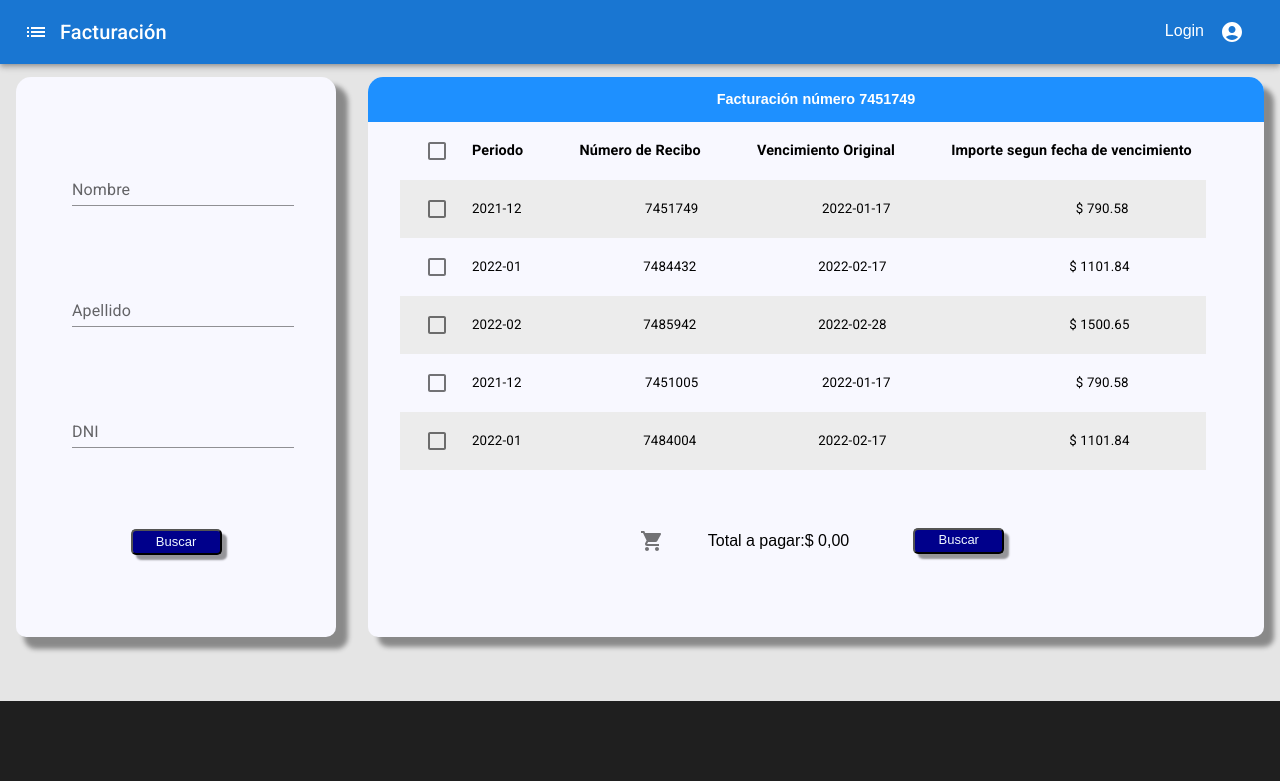
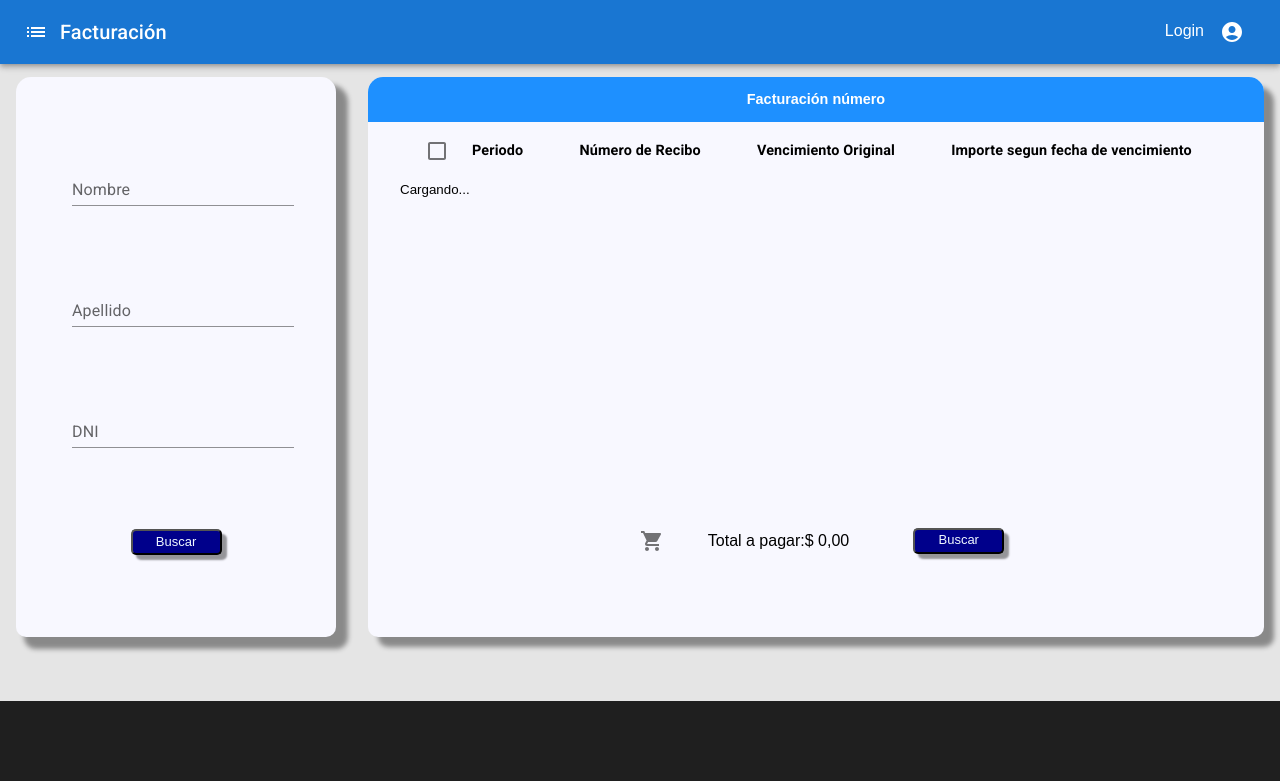
Before and after one commit to pmNiko/checkboxes, a React (Vite) app: page / in a window 1280 px wide. Shown: the top 781 px of the page. Built offline with nearby package versions, Linux system fonts and the light colour scheme.

Commit message:
Notify ok

```diff
--- a/package.json
+++ b/package.json
@@ -16,7 +16,8 @@
     "@mui/material": "^5.5.1",
     "moment": "^2.29.1",
     "react": "^17.0.2",
-    "react-dom": "^17.0.2"
+    "react-dom": "^17.0.2",
+    "react-hot-toast": "^2.2.0"
   },
   "devDependencies": {
     "@types/react": "^17.0.33",
--- a/src/components/Button/ButtonSubmit.tsx
+++ b/src/components/Button/ButtonSubmit.tsx
@@ -1,11 +1,18 @@
 import './ButtonSubmit.css'
 
-export const ButtonSubmit = () => {
+export const ButtonSubmit = ({ handlerForm }: { handlerForm: () => void }) => {
+    const submitButton = (e: any) => {
+        e.preventDefault()
+        handlerForm()
+    }
+
     return (
-        <div className="button-container">
-            <button className="button-submit" type="submit">
-                Buscar
-            </button>
-        </div>
+        <>
+            <div className="button-container">
+                <button className="button-submit" onClick={submitButton}>
+                    Buscar
+                </button>
+            </div>
+        </>
     )
 }
--- a/src/components/NavBar/NavBar.tsx
+++ b/src/components/NavBar/NavBar.tsx
@@ -2,7 +2,6 @@ import AccountCircleIcon from '@mui/icons-material/AccountCircle'
 import ListIcon from '@mui/icons-material/List'
 import AppBar from '@mui/material/AppBar'
 import Box from '@mui/material/Box'
-import Button from '@mui/material/Button'
 import IconButton from '@mui/material/IconButton'
 import Toolbar from '@mui/material/Toolbar'
 import Typography from '@mui/material/Typography'
--- /dev/null
+++ b/src/components/Notify/ToastNotifications.tsx
@@ -0,0 +1,40 @@
+import { Toaster } from 'react-hot-toast'
+
+export const ToastNotifications = () => {
+    return (
+        <Toaster
+            position="top-center"
+            reverseOrder={false}
+            gutter={10}
+            toastOptions={{
+                success: {
+                    duration: 3000,
+                    style: {
+                        background: '#1e90ff',
+                        color: 'white',
+                        fontFamily: 'Verdana, Geneva, Tahoma, sans-serif',
+                        fontSize: '12px',
+                    },
+                },
+                loading: {
+                    duration: 3000,
+                    style: {
+                        background: '#1e90ff',
+                        color: 'white',
+                        fontFamily: 'Verdana, Geneva, Tahoma, sans-serif',
+                        fontSize: '12px',
+                    },
+                },
+                error: {
+                    duration: 4000,
+                    style: {
+                        background: '#fffff',
+                        color: 'black',
+                        fontFamily: 'Verdana, Geneva, Tahoma, sans-serif',
+                        fontSize: '12px',
+                    },
+                },
+            }}
+        />
+    )
+}
--- a/src/components/Search/Search.tsx
+++ b/src/components/Search/Search.tsx
@@ -1,6 +1,7 @@
 import { TextField } from '@mui/material'
 import Box from '@mui/material/Box'
 import { ChangeEvent, useContext, useEffect, useState } from 'react'
+import toast from 'react-hot-toast'
 import { TaxContext } from '../../context/TaxContext'
 import { jsonTax } from '../../database/database'
 import { ButtonSubmit } from '../Button/ButtonSubmit'
@@ -16,17 +17,33 @@ const initValues = {
     dni: '',
 }
 
+const toastLoading = () => toast.loading('Validando datos...')
+const toastSuccess = () => toast.success('Busqueda exitosa!')
+
 export const Search = ({ className }: Props) => {
     const { loadItems } = useContext(TaxContext)
-
-    useEffect(() => {
-        loadItems(jsonTax)
-    }, [])
 
     const [value, setValue] = useState(initValues)
 
     const handleChange = ({ target }: ChangeEvent<HTMLInputElement>) => {
         setValue({ ...value, [target.name]: target.value })
+    }
+
+    const loadItemsForm = () => {
+        toastLoading()
+        setTimeout(() => {
+            toast.dismiss(toastLoading())
+            loadItems(jsonTax)
+            toastSuccess()
+        }, 3000)
+    }
+
+    const handlerForm = () => {
+        if (value.name !== '' && value.surname !== '' && value.dni !== '') {
+            loadItemsForm()
+        } else {
+            toast.error('Complete el formulario.')
+        }
     }
 
     return (
@@ -77,7 +94,7 @@ export const Search = ({ className }: Props) => {
                     />
                 </div>
             </div>
-            <ButtonSubmit />
+            <ButtonSubmit handlerForm={handlerForm} />
         </Box>
     )
 }
--- a/src/components/TableItems/TableItems.tsx
+++ b/src/components/TableItems/TableItems.tsx
@@ -8,6 +8,7 @@ import { TaxItem } from '../TaxItem.tsx/TaxItem'
 import './styles.css'
 import { formatter } from '../../utils/formater'
 import { Badge, BadgeProps, styled } from '@mui/material'
+import toast from 'react-hot-toast'
 
 const StyledBadge = styled(Badge)<BadgeProps>(({ theme }) => ({
     '& .MuiBadge-badge': {
@@ -22,6 +23,9 @@ interface Props {
     className: string
 }
 
+const toastLoading = () => toast.loading('Procesando pago...')
+const toastSuccess = () => toast.success('Pago exitoso!')
+
 export const TableItems = ({ className }: Props) => {
     const {
         itemsToCheck: { items, count, totalAmount },
@@ -29,16 +33,26 @@ export const TableItems = ({ className }: Props) => {
         uncheckedAllItems,
         checkedAll,
         loaded,
+        resetItems,
     } = useContext(TaxContext)
 
     const toggleCheckedAll = () => {
         !checkedAll ? checkedAllItems() : uncheckedAllItems()
     }
 
+    const handlerForm = () => {
+        toastLoading()
+        setTimeout(() => {
+            toast.dismiss(toastLoading())
+            toastSuccess()
+            resetItems()
+        }, 3000)
+    }
+
     return (
         <div className={className}>
             <div className="header-items">
-                <span>Facturación número {loaded && items[0].n_recibo}</span>
+                <span>Facturación número {loaded() && items[0].n_recibo}</span>
             </div>
             <ListItem className="header-table">
                 <ListItemIcon>
@@ -54,7 +68,7 @@ export const TableItems = ({ className }: Props) => {
                 <ListItemText id={'importe'} primary={`Importe segun fecha de vencimiento`} />
             </ListItem>
             <div className="list-item-container">
-                {loaded ? (
+                {loaded() ? (
                     items.map((item: ItemTaxProps, i: number) => (
                         <TaxItem key={item.n_recibo} item={item} index={i} />
                     ))
@@ -75,7 +89,7 @@ export const TableItems = ({ className }: Props) => {
                     $ {formatter.format(totalAmount)}
                 </span>
                 <span style={{ marginLeft: '2em' }}>
-                    <ButtonSubmit />
+                    <ButtonSubmit handlerForm={handlerForm} />
                 </span>
             </div>
         </div>
--- a/src/context/TaxContext.ts
+++ b/src/context/TaxContext.ts
@@ -10,7 +10,8 @@ interface Props {
     uncheckedAllItems: () => void
     itemsChecked: () => ItemTaxProps[]
     checkedAll: boolean
-    loaded: boolean
+    loaded: () => boolean
+    resetItems: () => void
 }
 
 export const TaxContext = createContext({} as Props)
--- a/src/hooks/useItemsToCheck.ts
+++ b/src/hooks/useItemsToCheck.ts
@@ -15,15 +15,16 @@ export interface ItemsToCheck {
     count: number
 }
 
+const initialValues: ItemsToCheck = {
+    items: [],
+    count: 0,
+    totalAmount: 0,
+}
+
 export const useItemsToCheck = () => {
-    const [loaded, setLoaded] = useState(false)
     const { dateMatch, importByDate } = useDateMatchAmount()
     const [checkedAll, setCheckedAll] = useState(false)
-    const [itemsToCheck, setItemsToCheck] = useState<ItemsToCheck>({
-        items: [],
-        count: 0,
-        totalAmount: 0,
-    })
+    const [itemsToCheck, setItemsToCheck] = useState<ItemsToCheck>(initialValues)
 
     const loadItems = (jsonTax: any) => {
         const itemsTax = jsonTax.map((tax: any) => {
@@ -112,6 +113,14 @@ export const useItemsToCheck = () => {
         return itemsToCheck.items.filter((item) => item.checked)
     }
 
+    const resetItems = () => {
+        setItemsToCheck(initialValues)
+    }
+
+    const loaded = () => {
+        return itemsToCheck.items.length > 0
+    }
+
     useEffect(() => {
         if (itemsToCheck.items.length === itemsToCheck.count && itemsToCheck.count > 0) {
             setCheckedAll(true)
@@ -120,9 +129,6 @@ export const useItemsToCheck = () => {
         }
     }, [itemsToCheck])
 
-    useEffect(() => {
-        itemsToCheck.items.length > 0 ? setLoaded(true) : setLoaded(false)
-    }, [itemsToCheck])
 
     return {
         loadItems,
@@ -134,5 +140,6 @@ export const useItemsToCheck = () => {
         itemsChecked,
         checkedAll,
         loaded,
+        resetItems
     }
 }
--- a/src/pages/BasicLayout.tsx
+++ b/src/pages/BasicLayout.tsx
@@ -1,6 +1,7 @@
 import { Body } from '../components/Body/Body'
 import Footer from '../components/Footer/Footer'
 import { NavBar } from '../components/NavBar/NavBar'
+import { ToastNotifications } from '../components/Notify/ToastNotifications'
 import { Provider } from '../context/TaxContext'
 import { useItemsToCheck } from '../hooks/useItemsToCheck'
 
@@ -15,6 +16,7 @@ export const BasicLayout = () => {
         itemsChecked,
         checkedAll,
         loaded,
+        resetItems,
     } = useItemsToCheck()
 
     return (
@@ -29,8 +31,10 @@ export const BasicLayout = () => {
                 itemsChecked,
                 checkedAll,
                 loaded,
+                resetItems,
             }}
         >
+            <ToastNotifications />
             <NavBar />
             <Body />
             <Footer />
```
Also changed, not shown: 1 other file (tests, documents, lock files or other folders).
